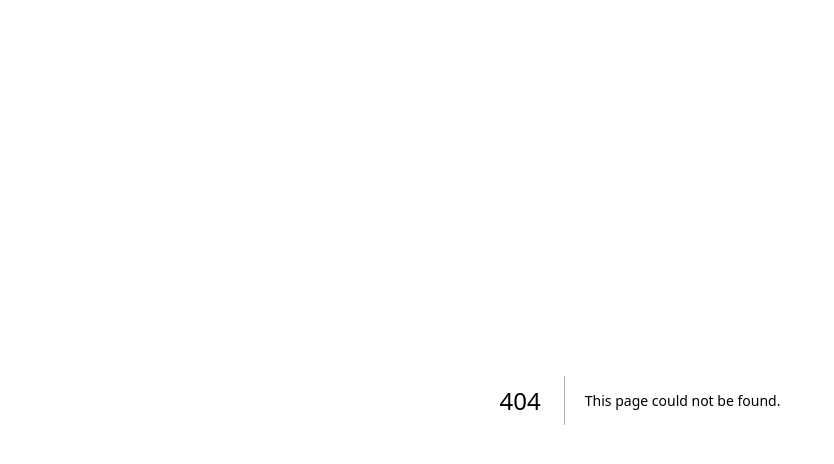
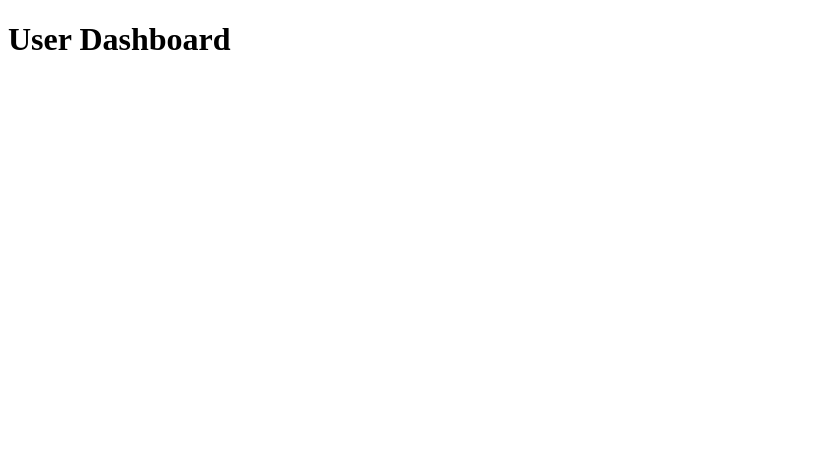
Before and after one commit to QueenDomzy/SwiftStayNig, a Next.js app in the folder Frontend/: page /auth/dashboard in a window 1280 px wide. Before the commit this address had no page. Shown: the top 464 px of the page, without its empty margins (0-834 px from the left). Built offline with nearby package versions, Linux system fonts and the light colour scheme.

Commit message:
npm install npm run dev

```diff
--- /dev/null
+++ b/Frontend/pages/auth/dashboard.js
@@ -0,0 +1,3 @@
+export default function Dashboard() {
+  return <h1>User Dashboard</h1>;
+}
```
